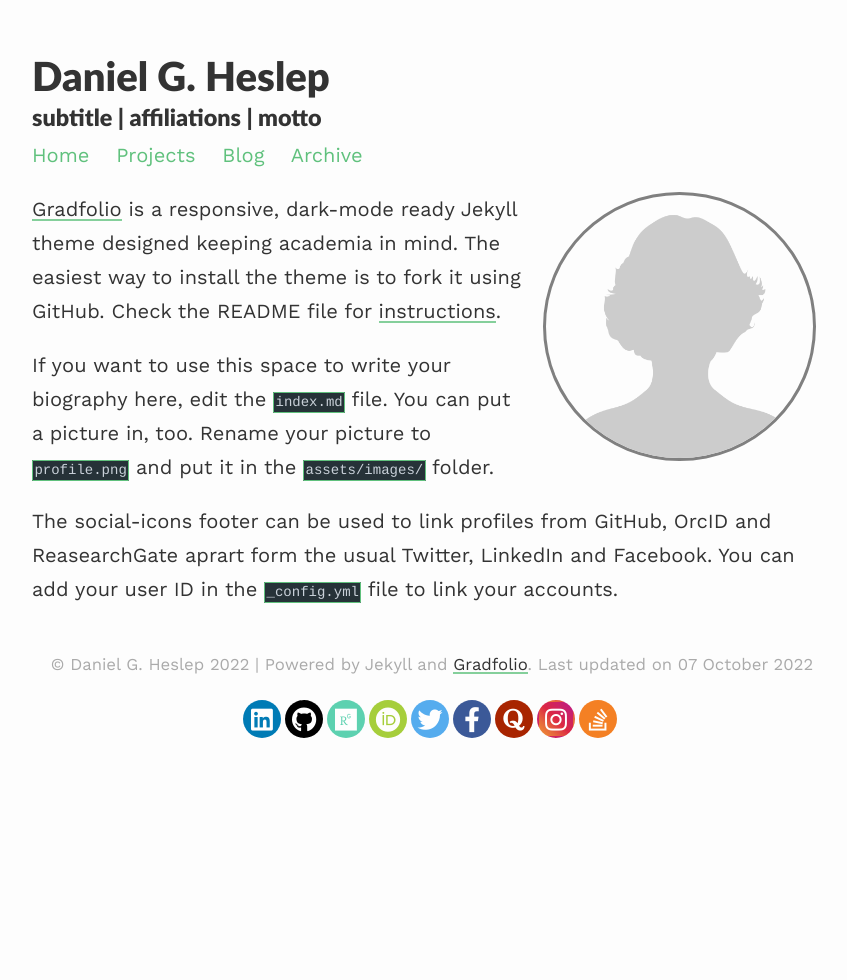
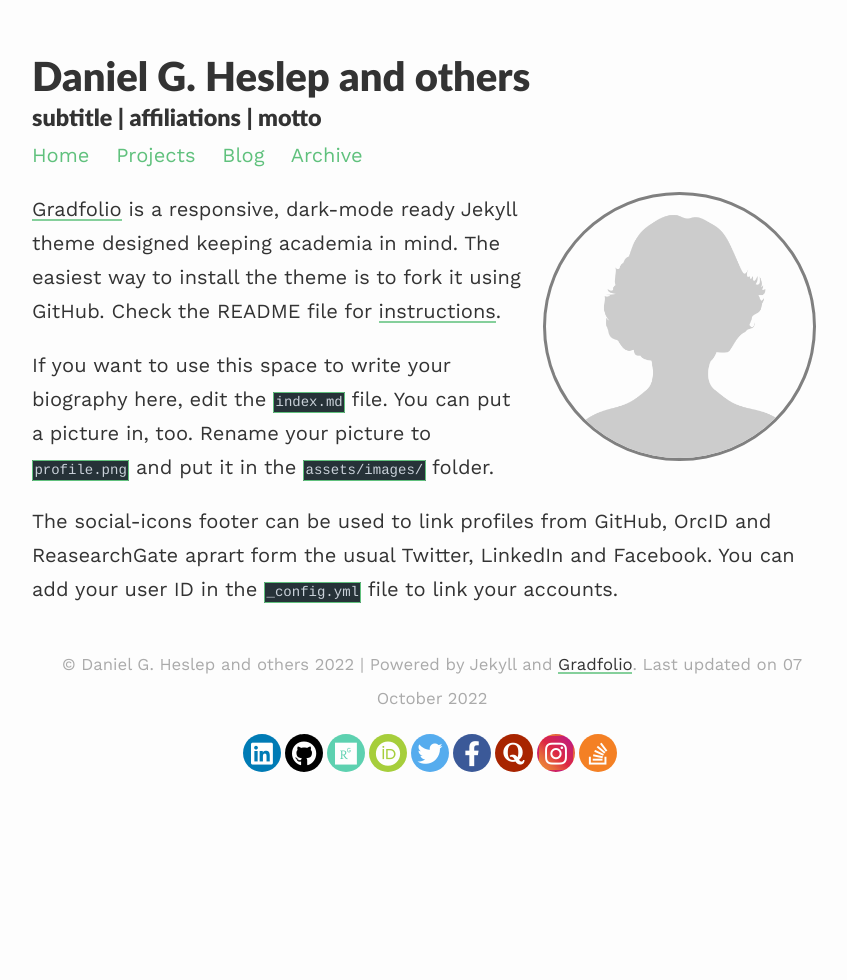
Before and after one commit to CreativeKenning/gradsitedemo, a Jekyll site: the page built from index.md, in a window 1280 px wide. Shown: the whole page, without its empty margins (208-1055 px from the left). Built offline with Jekyll 4.4.1, drawn with Linux system fonts in a browser that asks for light colours; nearby versions of some CDN libraries.

Commit message:
I commited these

```diff
--- a/_config.yml
+++ b/_config.yml
@@ -1,6 +1,6 @@
 ### your site title here
 
-title: Daniel G. Heslep
+title: Daniel G. Heslep and others
 description: subtitle | affiliations | motto
 
 baseurl: /gradsitedemo #name of GitHub repository
@@ -13,7 +13,7 @@ permalink: /blog/:year/:title/
 paginate_path: /blog/page:num/
 
 # Social media links in footer
-twitter: "#"
+twitter: "notmytwitter"
 linkedin: "#"
 stackoverflow: "#"
 github: "#"
```
